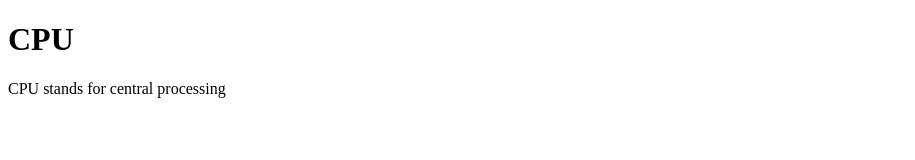
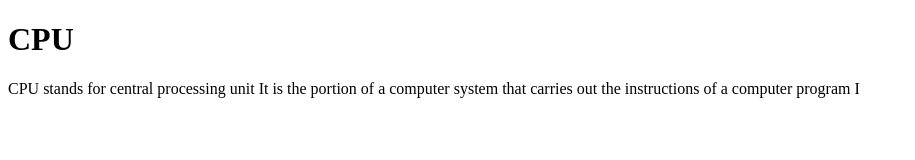
Before and after one commit to iamneo-production/adedeebadeeffeadaeccdfffebaeceaec, a website: page public/index.html in a window 1280 px wide. Shown: the whole page, without its empty margins (0-915 px from the left). Drawn offline with Linux system fonts and the light colour scheme.

Commit message:
Backup Commit

```diff
--- a/public/index.html
+++ b/public/index.html
@@ -9,6 +9,8 @@
 </head>
 <body>
 <h1>CPU</h1>
-<P>CPU stands for central processing </P>
+<p>CPU stands for central processing unit
+    It is the portion of a computer system that carries out the instructions of a computer program I
+</p>
 </body>
 </html>
```
